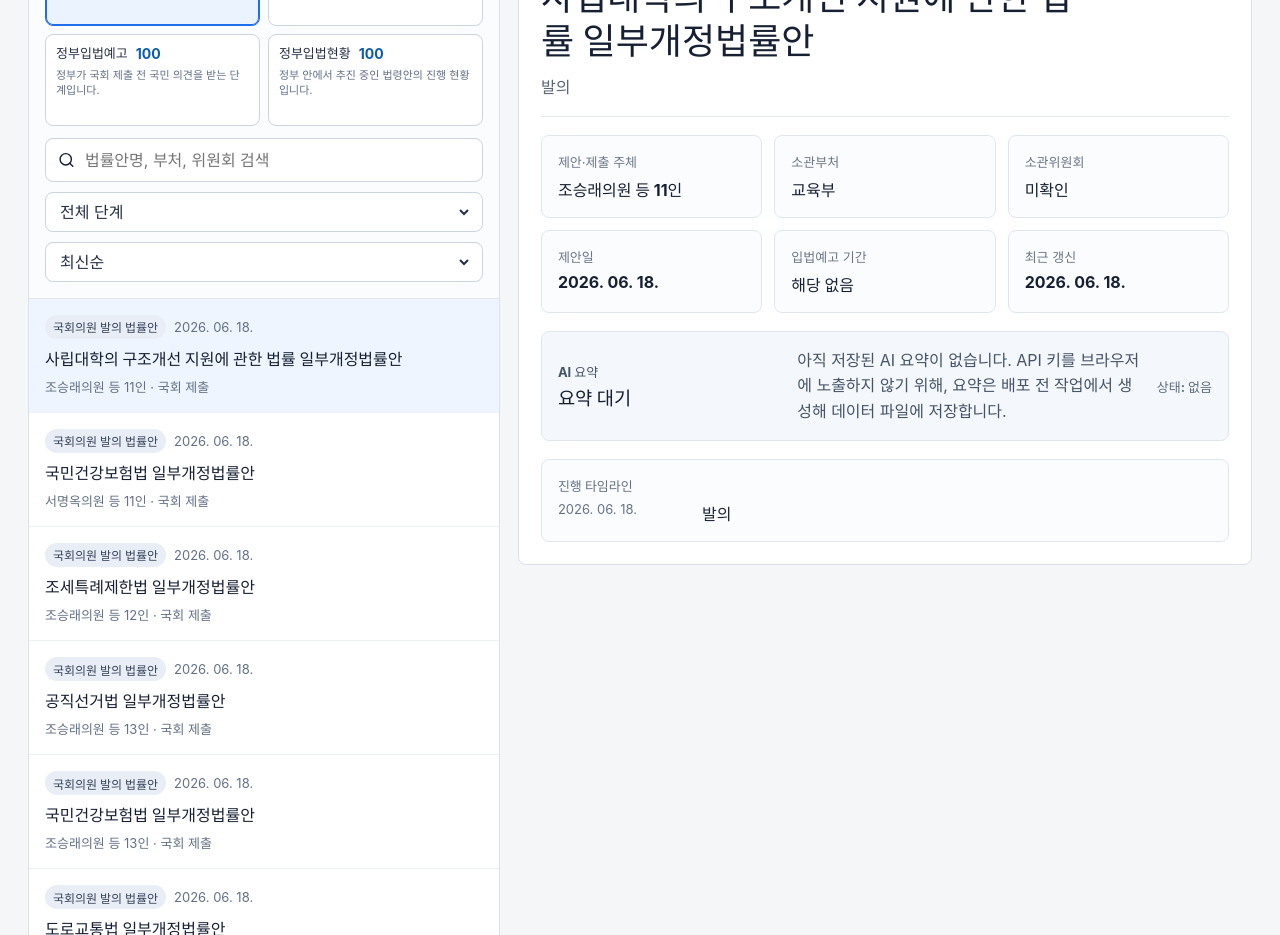
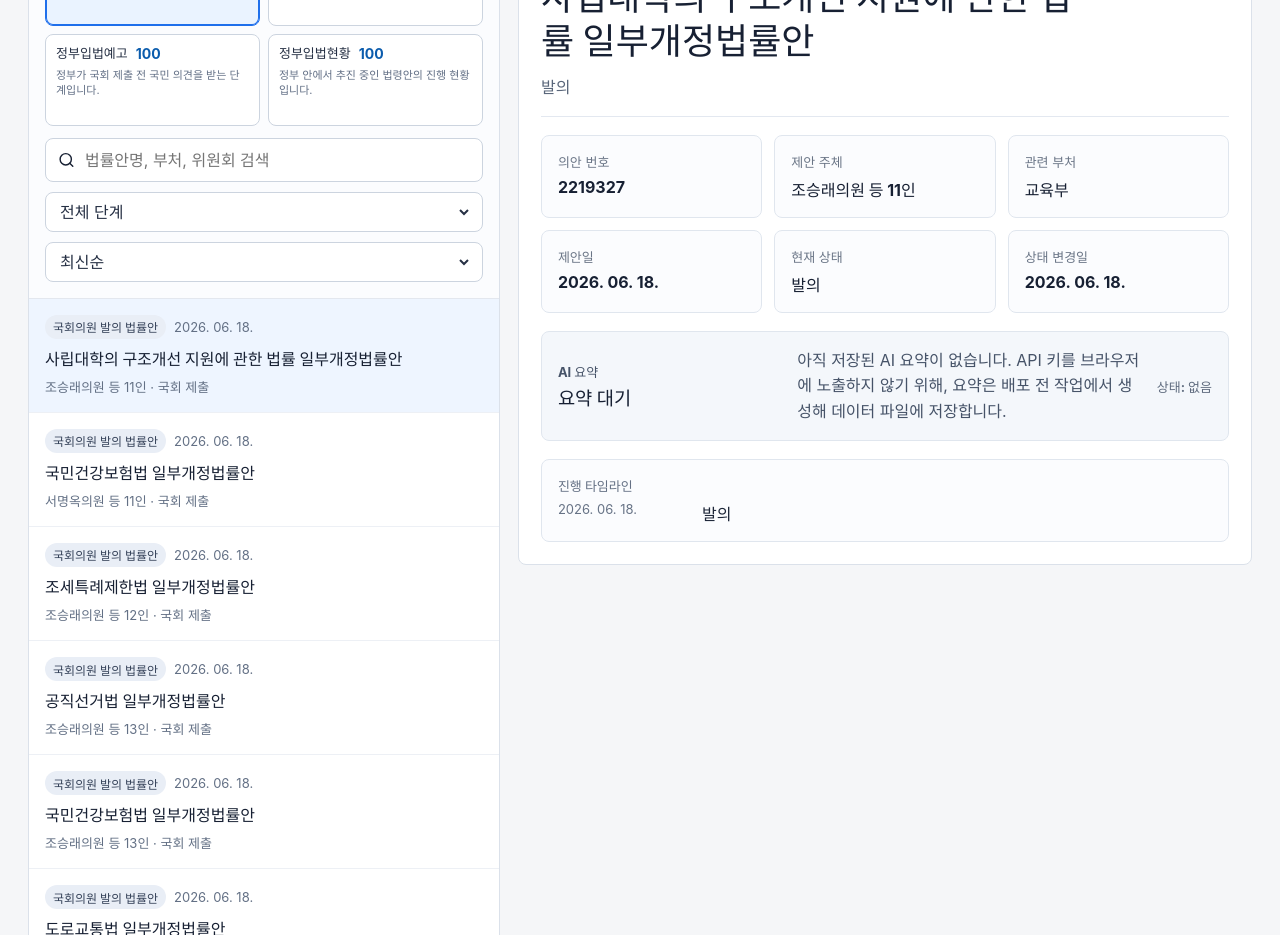
Before and after one commit to kudohae/law-check, a React (Vite) app: page / in a window 1280 px wide. Shown: the part 880-1815 px from the top of the page. Built offline with nearby package versions, Linux system fonts and the light colour scheme.

Commit message:
Tailor detail fields by law category

```diff
--- a/src/App.tsx
+++ b/src/App.tsx
@@ -12,6 +12,10 @@ import { formatDate, getBillDate, getBillOwner, normalizeText } from "./utils";
 
 type SortKey = "recent" | "noticeEnd" | "updated";
 type CategoryKey = BillSource;
+type DetailMeta = {
+  label: string;
+  value: React.ReactNode;
+};
 type ChartPoint = {
   label: string;
   start: Date;
@@ -259,12 +263,9 @@ function BillDetail({ bill }: { bill: Bill }) {
       </div>
 
       <dl className="meta-grid">
-        <MetaItem label="제안·제출 주체" value={getBillOwner(bill)} />
-        <MetaItem label="소관부처" value={bill.ministry ?? "미확인"} />
-        <MetaItem label="소관위원회" value={bill.committee ?? "미확인"} />
-        <MetaItem label="제안일" value={formatDate(bill.proposedDate)} />
-        <MetaItem label="입법예고 기간" value={formatNoticePeriod(bill)} />
-        <MetaItem label="최근 갱신" value={formatDate(bill.updatedAt)} />
+        {buildDetailMetaItems(bill).map((item) => (
+          <MetaItem key={item.label} label={item.label} value={item.value} />
+        ))}
       </dl>
 
       <section className="summary-panel">
@@ -481,11 +482,80 @@ function formatMonthDay(date: Date) {
   }).format(date);
 }
 
+function buildDetailMetaItems(bill: Bill): DetailMeta[] {
+  const items: DetailMeta[] = [];
+  const add = (label: string, value?: React.ReactNode) => {
+    if (value === undefined || value === null || value === "") return;
+    items.push({ label, value });
+  };
+  const addDate = (label: string, value?: string) => {
+    if (!value) return;
+    add(label, formatDate(value));
+  };
+
+  if (bill.source === "assembly_member") {
+    add("의안 번호", bill.externalId);
+    add("제안 주체", bill.proposerName);
+    add("소관위원회", bill.committee);
+    add("관련 부처", bill.ministry);
+    addDate("제안일", bill.proposedDate);
+    add("현재 상태", bill.statusLabel);
+    addDate("상태 변경일", latestEventDate(bill) ?? bill.lastUpdatedAt ?? bill.updatedAt);
+    return items;
+  }
+
+  if (bill.source === "assembly_government") {
+    add("정부입법 관리번호", bill.externalId);
+    add("제출 주체", bill.proposerName ?? "대한민국 정부");
+    add("소관부처", bill.ministry);
+    add("소관위원회", bill.committee);
+    addDate("제출일", bill.proposedDate);
+    add("국회 진행 상태", bill.statusLabel);
+    addDate("최근 갱신일", latestEventDate(bill) ?? bill.lastUpdatedAt ?? bill.updatedAt);
+    return items;
+  }
+
+  if (bill.source === "government_notice") {
+    add("공고 번호", bill.externalId);
+    add("주관 행정기관", bill.ministry ?? bill.proposerName);
+    add("법령 종류", readRawSummaryValue(bill, "법령종류"));
+    addDate("공고일", bill.noticeStartDate);
+    add("입법예고 기간", formatNoticePeriod(bill));
+    addDate("예고 종료일", bill.noticeEndDate);
+    add("의견제출", <a href={bill.officialUrl} target="_blank" rel="noreferrer">국민참여입법센터에서 보기</a>);
+    addDate("최근 갱신일", bill.lastUpdatedAt ?? bill.updatedAt);
+    return items;
+  }
+
+  add("관리 번호", bill.externalId);
+  add("소관부처", bill.ministry ?? bill.proposerName);
+  add("진행 단계", bill.statusLabel);
+  add("법령 종류", readRawSummaryValue(bill, "법령종류"));
+  add("제·개정구분", readRawSummaryValue(bill, "제·개정구분"));
+  addDate("최근 갱신일", latestEventDate(bill) ?? bill.lastUpdatedAt ?? bill.updatedAt);
+  return items;
+}
+
+function latestEventDate(bill: Bill) {
+  return bill.events
+    .map((event) => event.eventDate)
+    .filter((value): value is string => Boolean(value))
+    .at(-1);
+}
+
+function readRawSummaryValue(bill: Bill, label: string) {
+  const part = bill.rawSummary
+    ?.split("/")
+    .map((value) => value.trim())
+    .find((value) => value.startsWith(`${label}:`));
+  return part?.replace(`${label}:`, "").trim();
+}
+
 function Badge({ children, tone = "default" }: { children: React.ReactNode; tone?: "default" | "strong" | "warn" }) {
   return <span className={`badge ${tone}`}>{children}</span>;
 }
 
-function MetaItem({ label, value }: { label: string; value: string }) {
+function MetaItem({ label, value }: DetailMeta) {
   return (
     <div>
       <dt>{label}</dt>
--- a/src/styles.css
+++ b/src/styles.css
@@ -518,6 +518,12 @@ dd {
   font-weight: 700;
 }
 
+.meta-grid a {
+  color: #0b5cad;
+  text-decoration: underline;
+  text-underline-offset: 3px;
+}
+
 .summary-panel {
   display: grid;
   grid-template-columns: 0.65fr 1fr auto;
```
